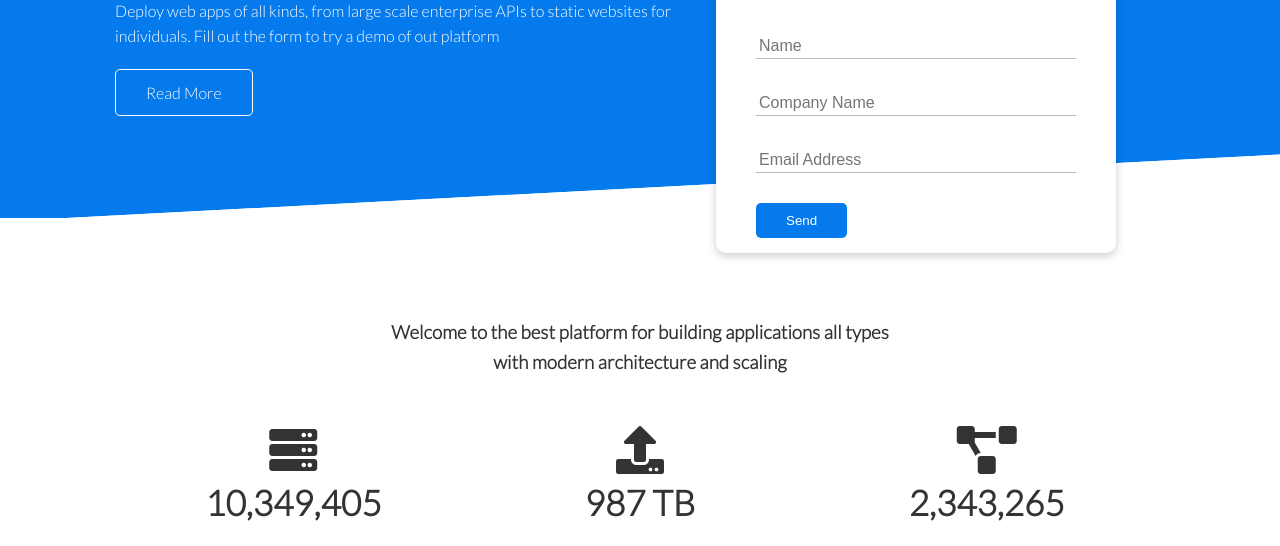
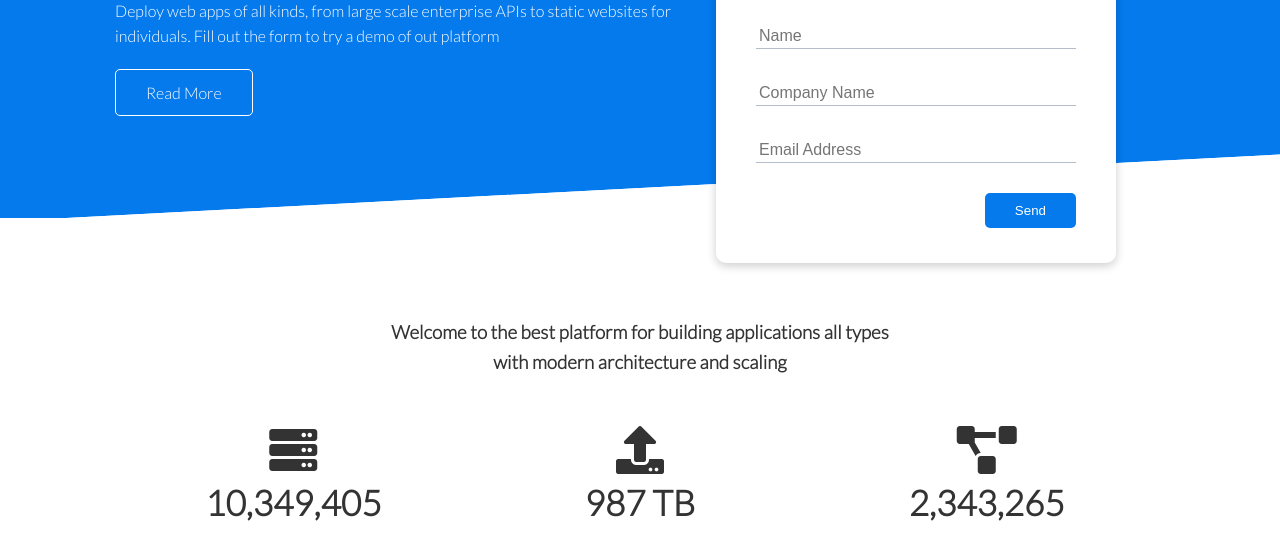
Before and after one commit to Musawirkhann/CloudHostingWeb, a plain HTML site: page index.html in a window 1280 px wide. Shown: the part 252-798 px from the top of the page. Drawn offline with Linux system fonts and the light colour scheme.

Commit message:
recaptacha style settings

```diff
--- a/css/style.css
+++ b/css/style.css
@@ -100,11 +100,16 @@ pre {
 .showcase-form {
   position: relative;
   top: 60px;
-  height: 350px;
+  height: 370px;
   width: 400px;
   padding: 40px;
   z-index: 100;
   animation: slideInFromRight 1s ease-in;
+}
+.showcase-form .rechaptcha {
+  display: flex;
+  justify-content: space-between;
+  align-items: center;
 }
 .showcase-form .form-control {
   margin: 30px 0;
--- a/index.html
+++ b/index.html
@@ -51,8 +51,10 @@
                     <div class="form-control">
                         <input type="email" name="email" placeholder="Email Address" required>
                     </div>
-                    <div data-netlify-recaptcha="true"></div>
-                    <input type="submit" value="Send" class="btn btn-primary">
+                    <div class="rechaptcha">
+                        <div data-netlify-recaptcha="true"></div>
+                        <input type="submit" value="Send" class="btn btn-primary">
+                    </div>
                 </form>
             </div>
         </div>
```
